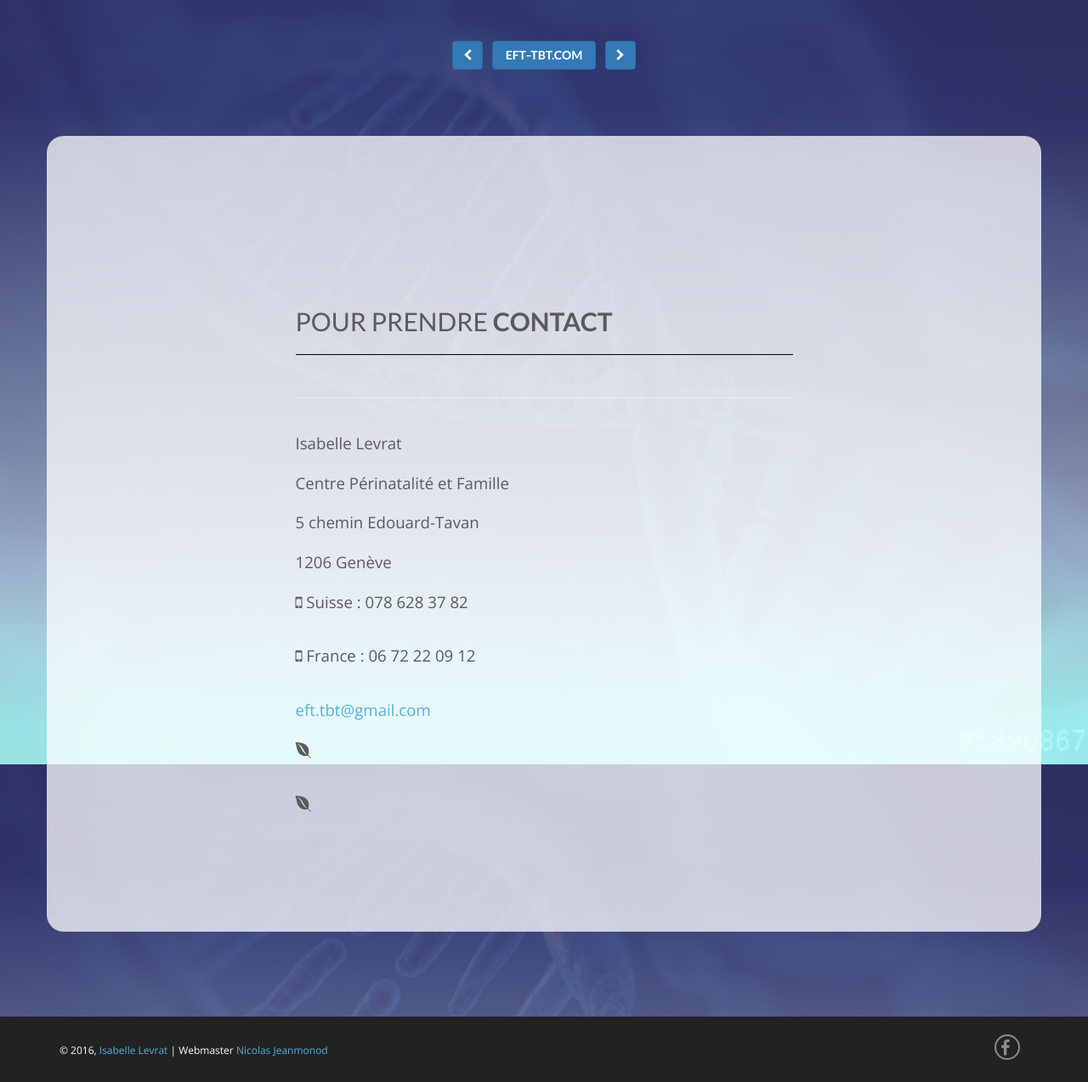
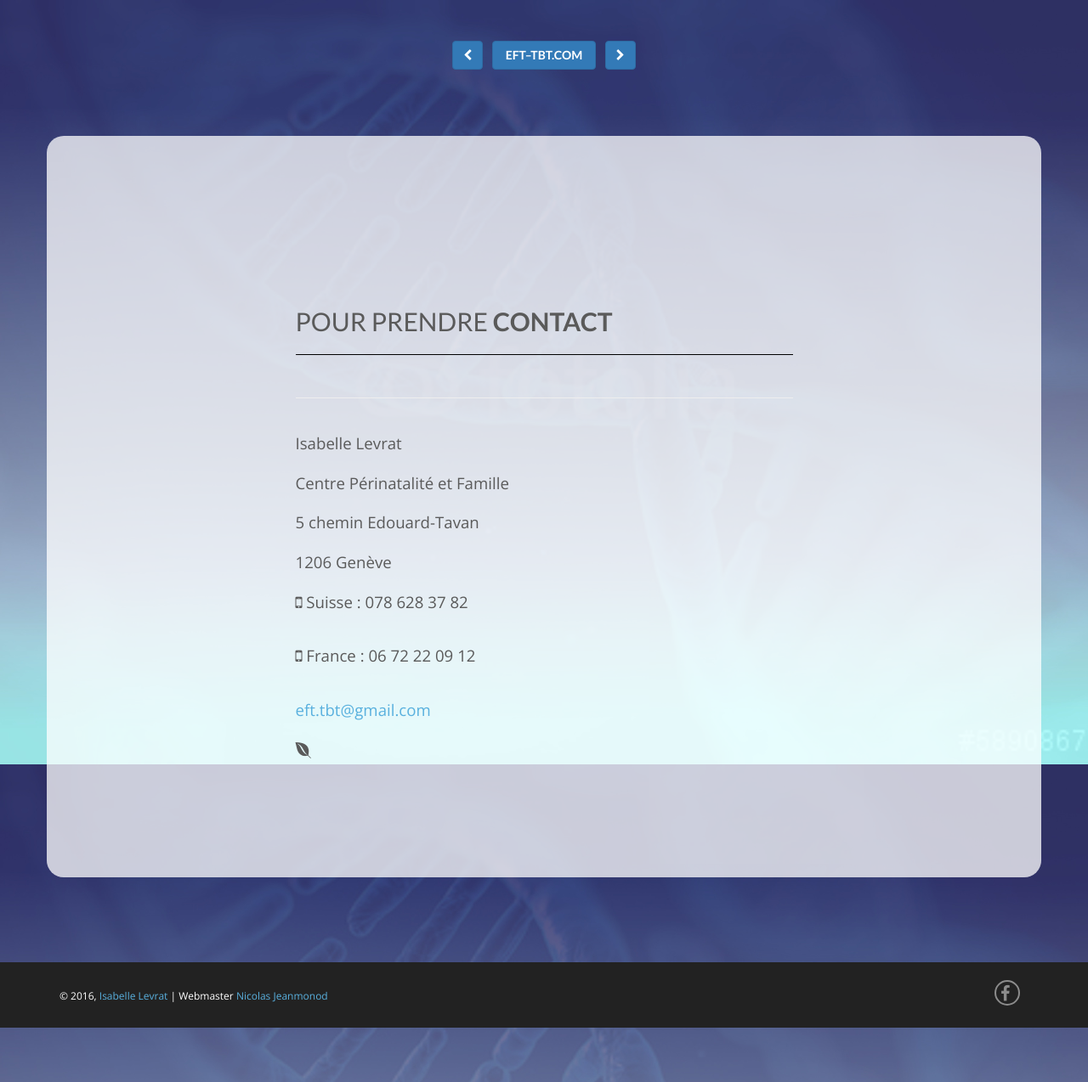
Before and after one commit to efttbthub/eft-tbt-v2, a Jekyll site: the page built from 110-page-accueil-contact.md, in a window 1280 px wide. Shown: the whole page at 85% size. Built offline with Jekyll 4.4.1, drawn with Linux system fonts in a browser that asks for light colours; nearby versions of some CDN libraries.

Commit message:
supp include

```diff
--- a/110-page-accueil-contact.md
+++ b/110-page-accueil-contact.md
@@ -25,5 +25,3 @@ Centre Périnatalité et Famille
 [eft.tbt@gmail.com](mailto:eft.tbt@gmail.com)
 
 <i class="fa fa-envira" aria-hidden="true"></i>
-
-{% include datedechoix.liquid %}
```
